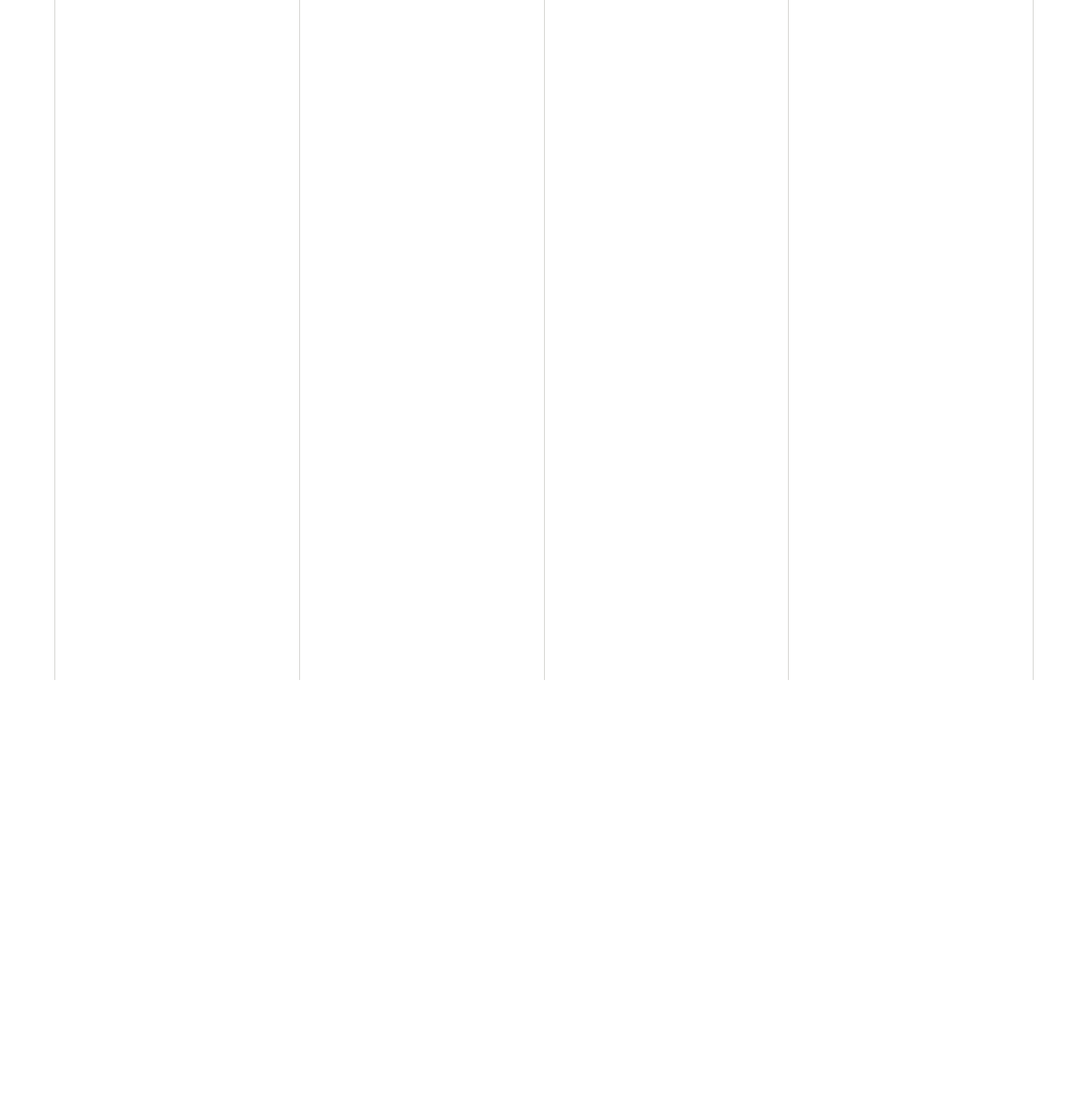
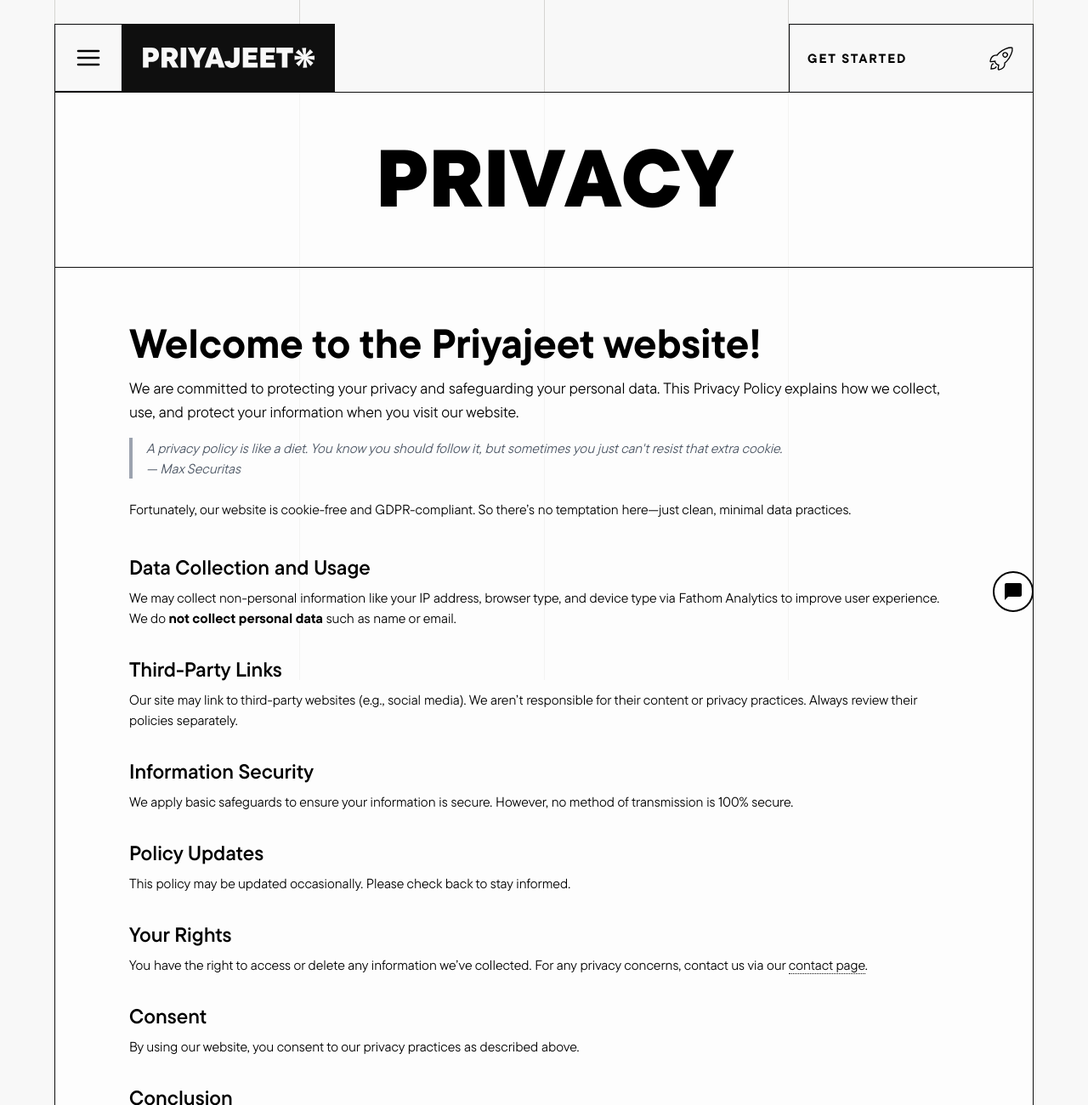
Before and after one commit to piojeet/main-portfolio, a React (Vite) app: page /privacy in a window 1280 px wide. Before the commit this address had no page. Shown: the top 1300 px of the page at 85% size. Before the commit the page ends 800 px from the top, so only its background shows below. Built offline with nearby package versions, Linux system fonts and the light colour scheme; grey boxes are pictures that could not be loaded.

Commit message:
first commit

```diff
--- a/package.json
+++ b/package.json
@@ -11,7 +11,9 @@
   },
   "dependencies": {
     "@gsap/react": "^2.1.1",
+    "framer-motion": "^12.4.10",
     "gsap": "^3.12.5",
+    "lucide-react": "^0.511.0",
     "react": "^18.3.1",
     "react-dom": "^18.3.1",
     "react-fast-marquee": "^1.6.5",
--- a/src/App.jsx
+++ b/src/App.jsx
@@ -18,6 +18,7 @@ import gsap from 'gsap'
 import { useGSAP } from '@gsap/react';
 import ConfettiCanvas from './components/ConfettiCanvas';
 import DisableDevTools from './components/DisableDevTools';
+import Privacy from './components/privacy/Privacy';
 
 
 function ScrollToTop() {
@@ -69,7 +70,7 @@ function App() {
               <ProjectAllProvider>
 
                 <DisableDevTools />
-                <ConfettiCanvas />
+                {/* <ConfettiCanvas /> */}
                 <Routes>
                   <Route path='/' element={<Home />} />
                   <Route path='projects' element={<ProjectHome />} />
@@ -80,6 +81,7 @@ function App() {
                   <Route path='website-design' element={<ServicesWebDesignHome />} />
                   <Route path='frontend-design' element={<ServicesFrontEndHome />} />
                   <Route path='design-support' element={<ServicesDesignSupportHome />} />
+                  <Route path='privacy' element={<Privacy />} />
                   <Route path='contact' element={<ContactHome />} />
                 </Routes>
 
--- a/src/components/contact/ContactGenral.jsx
+++ b/src/components/contact/ContactGenral.jsx
@@ -132,7 +132,7 @@ function ContactGenral() {
                                 <div className='lg:my-10 my-7 flex items-start justify-between gap-x-10 flex-col lg:gap-y-10 gap-y-6 mt-0'>
                                     {inputFields.slice(0, 2).map((field) => (
                                         <div key={field.id} className='w-full relative'>
-                                            <label htmlFor={field.id} className='text-[17px] font-TTCPro text-blackColor font-semibold uppercase tracking-widest w-full cursor-pointer'>
+                                            <label htmlFor={field.id} className='text-[17px] font-TTCPro text-blackColor font-semibold uppercase tracking-widest w-full pointer-cursor'>
                                                 <span className='mb-3 inline-block w-full'>
                                                     {field.label} {field.required && <span>*</span>}
                                                 </span>
@@ -209,7 +209,7 @@ function ContactGenral() {
                                 </div>
 
                                 <div>
-                                    <label htmlFor="agreeg" className='cursor-pointer inline-flex items-center w-full'>
+                                    <label htmlFor="agreeg" className='pointer-cursor inline-flex items-center w-full'>
                                         <input type="checkbox" id='agreeg' className='pree-check appearance-none' />
                                         <span className='group border border-blackColor inline-block lg:w-14 lg:h-14 md:w-[50px] md:h-[50px] h-[40px] w-[40px] relative overflow-hidden hover:bg-gray-200 flex-shrink-0'>
                                             <span className='absolute w-full h-full bg-blackColor -bottom-16 group-hover:-bottom-12 transition-all duration-200 pree-bg'></span>
--- /dev/null
+++ b/src/components/privacy/Privacy.jsx
@@ -0,0 +1,119 @@
+import React from 'react'
+import { Link } from 'react-router-dom'
+import Nav from '../Nav'
+import Footer from '../Footer'
+import { ArrowLeft } from 'lucide-react'
+import gsap from 'gsap'
+import { useGSAP } from '@gsap/react'
+
+function Privacy() {
+
+       useGSAP(()=> {
+            gsap.from(".letter span", {
+              y: 100,
+              duration: 0.5,
+              stagger: 0.1,
+            })
+          })
+
+    return (
+        <div>
+            <Nav />
+            <section className="border border-blackColor mb-40 bg-white bg-opacity-70">
+                <div className=''>
+                    <div className='border-b border-blackColor py-8 mb-16 px-6'>
+                        <div className='lg:text-[95px] sm:text-[63px] text-[10vw] uppercase font-TTCPro font-[900] text-center leading-[.9] my-6 md:block flex items-start flex-wrap justify-center'>
+
+                            &nbsp;
+                            <span className='letter overflow-hidden inline-block'>
+                                <span className='inline-block'>p</span>
+                                <span className='inline-block'>r</span>
+                                <span className='inline-block'>i</span>
+                                <span className='inline-block'>v</span>
+                                <span className='inline-block'>a</span>
+                                <span className='inline-block'>c</span>
+                                <span className='inline-block'>y</span>
+                            </span>
+
+                        </div>
+                    </div>
+
+                    <div className='font-TTCPro max-w-5xl mx-auto px-6'>
+                        <h2 className='md:text-5xl text-3xl font-bold mb-4'>Welcome to the Priyajeet website!</h2>
+                        <p className="text-lg mb-4 font-TTCPro">
+                            We are committed to protecting your privacy and safeguarding your personal data. This Privacy Policy explains how we collect, use, and protect your information when you visit our website.
+                        </p>
+
+                        <blockquote className="italic border-l-4 pl-4 border-gray-400 text-gray-600 mb-6">
+                            A privacy policy is like a diet. You know you should follow it, but sometimes you just can't resist that extra cookie.
+                            <br />— Max Securitas
+                        </blockquote>
+
+                        <p className="mb-8">
+                            Fortunately, our website is cookie-free and GDPR-compliant. So there’s no temptation here—just clean, minimal data practices.
+                        </p>
+
+                        <h2 className="text-2xl font-semibold mt-10 mb-2">Data Collection and Usage</h2>
+                        <p className="mb-4">
+                            We may collect non-personal information like your IP address, browser type, and device type via Fathom Analytics to improve user experience. We do <strong>not collect personal data</strong> such as name or email.
+                        </p>
+
+                        <h2 className="text-2xl font-semibold mt-8 mb-2">Third-Party Links</h2>
+                        <p className="mb-4">
+                            Our site may link to third-party websites (e.g., social media). We aren’t responsible for their content or privacy practices. Always review their policies separately.
+                        </p>
+
+                        <h2 className="text-2xl font-semibold mt-8 mb-2">Information Security</h2>
+                        <p className="mb-4">
+                            We apply basic safeguards to ensure your information is secure. However, no method of transmission is 100% secure.
+                        </p>
+
+                        <h2 className="text-2xl font-semibold mt-8 mb-2">Policy Updates</h2>
+                        <p className="mb-4">
+                            This policy may be updated occasionally. Please check back to stay informed.
+                        </p>
+
+                        <h2 className="text-2xl font-semibold mt-8 mb-2">Your Rights</h2>
+                        <p className="mb-4">
+                            You have the right to access or delete any information we’ve collected. For any privacy concerns, contact us via our{' '}
+                            <Link to="/contact" className="border-dotted border-b border-blackColor font-TTCPro pointer-cursor">contact page</Link>.
+                        </p>
+
+                        <h2 className="text-2xl font-semibold mt-8 mb-2">Consent</h2>
+                        <p className="mb-4">
+                            By using our website, you consent to our privacy practices as described above.
+                        </p>
+
+                        <h2 className="text-2xl font-semibold mt-8 mb-2 font-TTCPro">Conclusion</h2>
+                        <p className="mb-6 font-TTCPro">
+                            We respect your privacy and thank you for trusting <strong>priyajeet</strong>. Questions? Visit our{' '}
+                            <Link to="/contact" className="border-dotted border-b border-blackColor font-TTCPro pointer-cursor">contact page</Link>.
+                        </p>
+                    </div>
+
+                    <div className='py-16'>
+                        <div className='group pointer-cursor h-[80px] w-fit flex-shrink-0 border border-blackColor bg-blackColor flex justify-start items-center mx-auto'>
+                            {/* Magnetic effect on wrapper div */}
+                            <div className='magnetic-btn relative w-full h-full'>
+                                {/* Hover transition on inner span */}
+                                <span
+                                    className='relative overflow-hidden px-8 w-full h-full left-0 bottom-0 group-hover:left-4 group-hover:bottom-2 group-hover:border group-hover:border-blackColor bg-bodyColor  font-TTCPro uppercase text-[20px] tracking-[2px] inline-flex font-semibold content-center items-center justify-around'
+                                    style={{ position: 'relative', transition: 'left 0.3s ease, bottom 0.3s ease' }}
+                                >
+                                    <ArrowLeft className='mr-2' />
+                                    <span className='uppercase text-[15px] font-TTCPro font-bold'>
+                                        go back
+                                    </span>
+
+                                </span>
+                            </div>
+                        </div>
+                    </div>
+                </div>
+            </section>
+            <Footer />
+        </div>
+    )
+}
+
+export default Privacy
--- a/src/components/projects/AllProjects.jsx
+++ b/src/components/projects/AllProjects.jsx
@@ -66,7 +66,7 @@ function AllProjects() {
                                         className={`relative bg-blackColor overflow-hidden w-full h-full block left-0 bottom-0 lg:group-hover:left-4 lg:group-hover:bottom-2 border border-transparent lg:group-hover:border-blackColor font-TTCPro text-[15px] tracking-[2px] font-bold content-center transition-all duration-500 px-10 group-active:left-0 group-active:bottom-0 border-b-0 hover:border-b hover:border-t`}
                                     >
                                         <span className={`text-[21px] font-TTCPro font-semibold relative z-20 ${toggle === 0 ? 'text-bodyColor' : 'text-blackColor'}`}>
-                                    All <sup>13</sup>
+                                            All <sup>{items.length}</sup>
                                         </span>
                                         <span className={`absolute top-0 right-0 w-full h-full bg-bodyColor z-10 origin-right scale-x-0 transition-all duration-500 ${toggle === 0 ? 'scale-x-0' : 'scale-x-100'}`}></span>
                                     </span>
@@ -83,7 +83,7 @@ function AllProjects() {
                                         className={`relative bg-blackColor overflow-hidden w-full h-full block left-0 bottom-0 lg:group-hover:left-4 lg:group-hover:bottom-2 border border-transparent lg:group-hover:border-blackColor font-TTCPro text-[15px] tracking-[2px] font-bold content-center transition-all duration-500 px-10 group-active:left-0 group-active:bottom-0 border-b-0 border-t-0 hover:border-b hover:border-t`}
                                     >
                                         <span className={`text-[21px] font-TTCPro font-semibold relative z-20 ${toggle === 1 ? 'text-bodyColor' : 'text-blackColor'}`}>
-                                    Portfolio <sup>03</sup>
+                                            Portfolio <sup>{items2.length}</sup>
                                         </span>
                                         <span className={`absolute top-0 right-0 w-full h-full bg-bodyColor z-10 origin-right scale-x-0 transition-all duration-500 ${toggle === 1 ? 'scale-x-0' : 'scale-x-100'}`}></span>
                                     </span>
@@ -99,7 +99,7 @@ function AllProjects() {
                                         className={`relative bg-blackColor overflow-hidden w-full h-full block left-0 bottom-0 lg:group-hover:left-4 lg:group-hover:bottom-2 border border-transparent lg:group-hover:border-blackColor font-TTCPro text-[15px] tracking-[2px] font-bold content-center transition-all duration-500 px-10 group-active:left-0 group-active:bottom-0 border-b-0 border-t-0 hover:border-b hover:border-t`}
                                     >
                                         <span className={`text-[21px] font-TTCPro font-semibold relative z-20 ${toggle === 2 ? 'text-bodyColor' : 'text-blackColor'}`}>
-                                    Bussinuss <sup>10</sup>
+                                            Bussinuss <sup>{items3.length}</sup>
                                         </span>
                                         <span className={`absolute top-0 right-0 w-full h-full bg-bodyColor z-10 origin-right scale-x-0 transition-all duration-500 ${toggle === 2 ? 'scale-x-0' : 'scale-x-100'}`}></span>
                                     </span>
```
Also changed, not shown: src/components/Footer.jsx (+6 -6 lines), src/components/contact/ContactEnquiery.jsx (+4 -4 lines), src/components/gpt/ChatForm.jsx (+5 -2 lines), src/components/gpt/ChatGpt.jsx (+11 -2 lines), 1 other file (tests, documents, lock files or other folders). Lines whose indentation alone changed are shown as unchanged.
